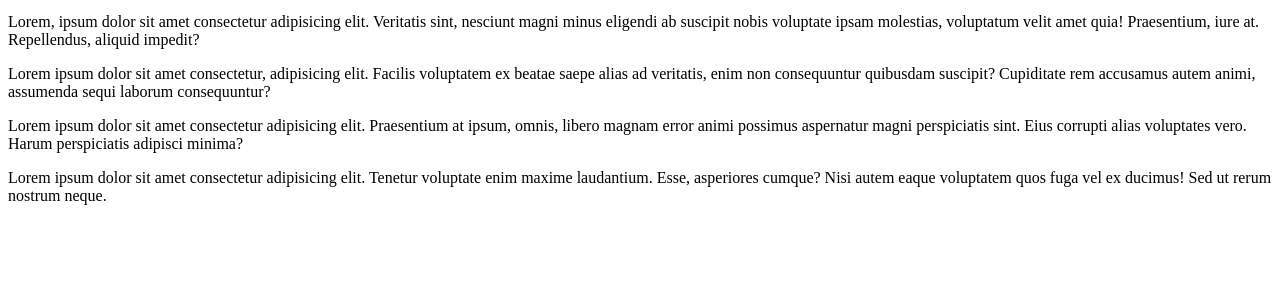
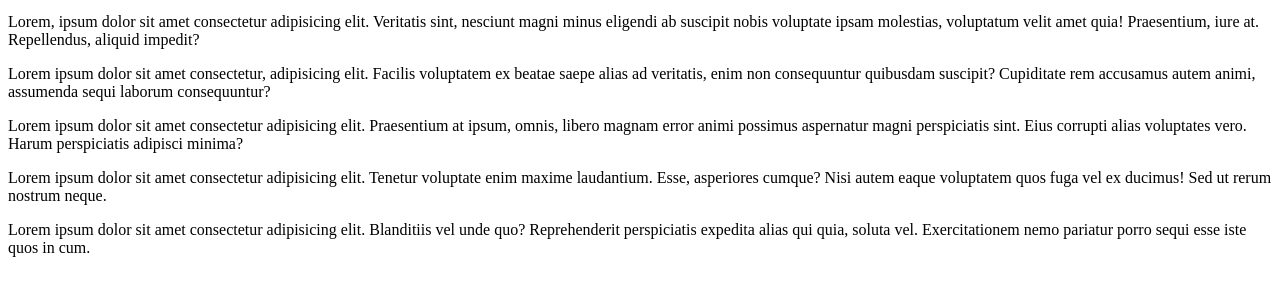
Before and after one commit to YS-9943/Testing, a plain HTML site: page index.html in a window 1280 px wide. Shown: the part 101-392 px from the top of the page. Drawn offline with Linux system fonts and the light colour scheme.

Commit message:
new paragraph added

```diff
--- a/index.html
+++ b/index.html
@@ -14,5 +14,8 @@
     <p>Lorem ipsum dolor sit amet consectetur, adipisicing elit. Facilis voluptatem ex beatae saepe alias ad veritatis, enim non consequuntur quibusdam suscipit? Cupiditate rem accusamus autem animi, assumenda sequi laborum consequuntur?</p>
     <p>Lorem ipsum dolor sit amet consectetur adipisicing elit. Praesentium at ipsum, omnis, libero magnam error animi possimus aspernatur magni perspiciatis sint. Eius corrupti alias voluptates vero. Harum perspiciatis adipisci minima?</p>
     <p>Lorem ipsum dolor sit amet consectetur adipisicing elit. Tenetur voluptate enim maxime laudantium. Esse, asperiores cumque? Nisi autem eaque voluptatem quos fuga vel ex ducimus! Sed ut rerum nostrum neque.</p>
+    <div class="sample">
+        Lorem ipsum dolor sit amet consectetur adipisicing elit. Blanditiis vel unde quo? Reprehenderit perspiciatis expedita alias qui quia, soluta vel. Exercitationem nemo pariatur porro sequi esse iste quos in cum.
+    </div>
 </body>
 </html>
```
